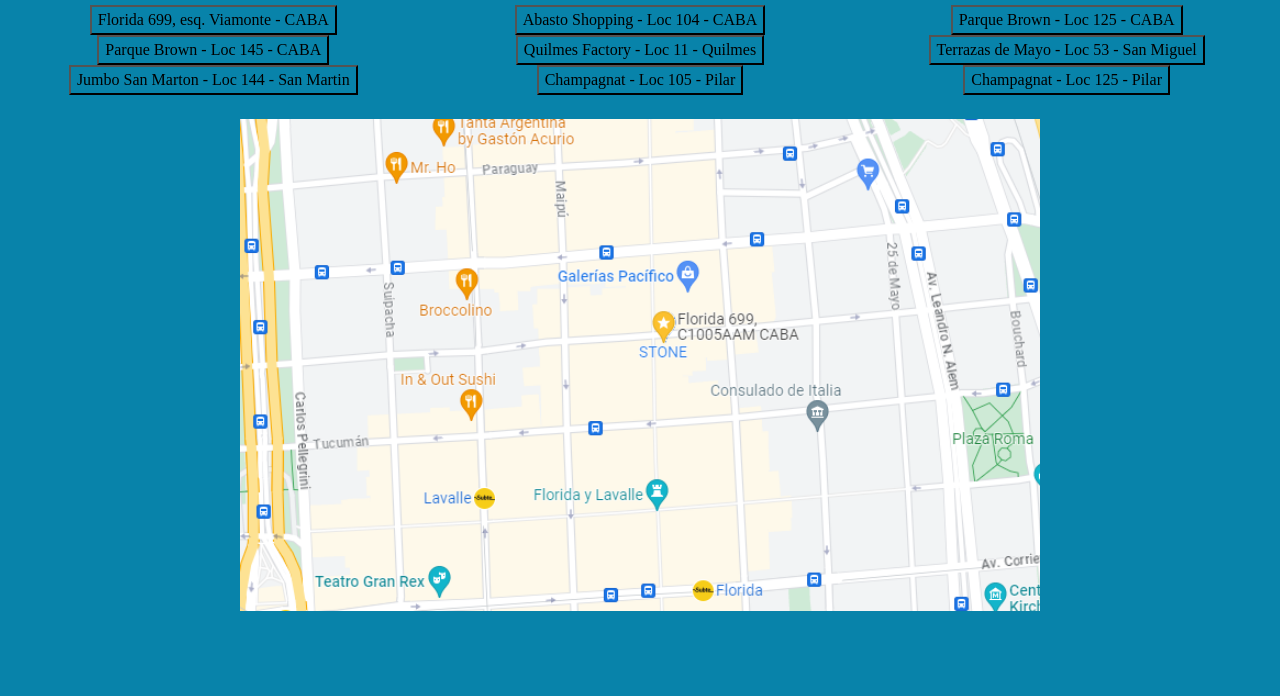
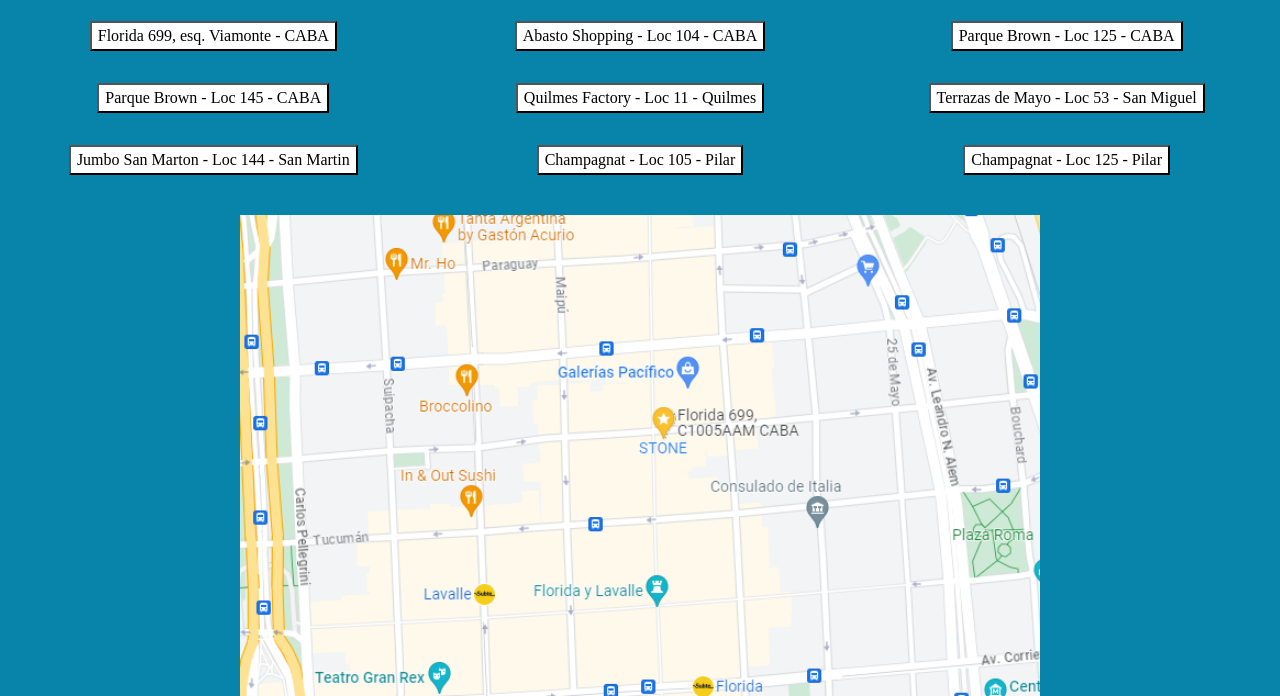
Before and after one commit to Sebastian-Trasmonte/Tercera-entrega-coder, a website: page pag/locales.html in a window 1280 px wide. Shown: the part 51-747 px from the top of the page. Drawn offline with nearby package versions, Linux system fonts and the light colour scheme; a web font is replaced by a local one.

Commit message:
linkeando de botones para locales

```diff
--- a/pag/locales.html
+++ b/pag/locales.html
@@ -10,6 +10,10 @@
         integrity="sha384-EVSTQN3/azprG1Anm3QDgpJLIm9Nao0Yz1ztcQTwFspd3yD65VohhpuuCOmLASjC" crossorigin="anonymous">
     <link rel="stylesheet" href="../css/style.css">
     <title>Locales</title>
+    <meta name="descripton="
+        content="Sitio oficial Stone Shoes, con informacion de la marca y datos de sus puntos de venta">
+    <meta name="keywords"
+        content="zapatillas, zapatos, locales, borcegos, botitas, botinetas, stone shoes, mayorista, atencion al publico">
 </head>
 
 <body>
@@ -29,16 +33,34 @@
     </nav>
     <section>
         <div class="locs">
-            <input class="inputform" type="button" value="Florida 699, esq. Viamonte - CABA">
-            <input class="inputform" type="button" value="Abasto Shopping - Loc 104 - CABA">
-            <input class="inputform" type="button" value="Parque Brown - Loc 125 - CABA">
-            <input class="inputform" type="button" value="Parque Brown - Loc 145 - CABA">
-            <input class="inputform" type="button" value="Quilmes Factory - Loc 11 - Quilmes">
-            <input class="inputform" type="button" value="Terrazas de Mayo - Loc 53 - San Miguel">
-            <input class="inputform" type="button" value="Jumbo San Marton - Loc 144 - San Martin">
-            <input class="inputform" type="button" value="Champagnat - Loc 105 - Pilar">
-            <input class="inputform" type="button" value="Champagnat - Loc 125 - Pilar">
-            </div>
+            <a
+                href="https://www.google.com/maps/place/Florida+699,+C1005AAM+CABA/@-34.5995359,-58.3782301,16.5z/data=!4m6!3m5!1s0x95bccacb9ab8721d:0xd845d057979292e6!8m2!3d-34.599934!4d-58.375169!16s%2Fg%2F11c2cq9x7_?entry=ttu"><input
+                    class="inputform" type="button" value="Florida 699, esq. Viamonte - CABA"></a>
+            <a
+                href="https://www.google.com/maps/place/Abasto+Shopping/@-34.6051746,-58.4134114,16z/data=!4m6!3m5!1s0x95bcca8c854bd13f:0xfc0cf5c054da4aa1!8m2!3d-34.6038802!4d-58.4109897!16zL20vMGN0ZDV2?entry=ttu"><input
+                    class="inputform" type="button" value="Abasto Shopping - Loc 104 - CABA"></a>
+            <a
+                href="https://www.google.com/maps/place/Jumbo/@-34.6752079,-58.4614585,15.75z/data=!4m6!3m5!1s0x95bccbfdd7476cf7:0x157dfefe87fd71c2!8m2!3d-34.6746402!4d-58.4581758!16s%2Fg%2F1v7pznz0?entry=ttu"><input
+                    class="inputform" type="button" value="Parque Brown - Loc 125 - CABA"></a>
+            <a
+                href="https://www.google.com/maps/place/Jumbo/@-34.6752079,-58.4614585,15.75z/data=!4m6!3m5!1s0x95bccbfdd7476cf7:0x157dfefe87fd71c2!8m2!3d-34.6746402!4d-58.4581758!16s%2Fg%2F1v7pznz0?entry=ttu"><input
+                    class="inputform" type="button" value="Parque Brown - Loc 145 - CABA"></a>
+            <a
+                href="https://www.google.com/maps/place/Jumbo/@-34.7593355,-58.2810092,15.5z/data=!4m6!3m5!1s0x95a32fa59fd85a5b:0x43f15424dc6ecd44!8m2!3d-34.7583251!4d-58.2745516!16s%2Fg%2F11r8dhl69?entry=ttu"><input
+                    class="inputform" type="button" value="Quilmes Factory - Loc 11 - Quilmes"></a>
+            <a
+                href="https://www.google.com/maps/place/Terrazas+de+Mayo+Shopping/@-34.5322069,-58.7070155,15.25z/data=!4m6!3m5!1s0x95bcbc6ade54428f:0x8c9d6e479f248d05!8m2!3d-34.530499!4d-58.702976!16s%2Fg%2F11c2kfx9bl?entry=ttu"><input
+                    class="inputform" type="button" value="Terrazas de Mayo - Loc 53 - San Miguel"></a>
+            <a
+                href="https://www.google.com/maps/place/Jumbo+San+Mart%C3%ADn/@-34.5651442,-58.5642959,15z/data=!4m6!3m5!1s0x95bcb9e22eacd55d:0x73a67aaf0b7ad97b!8m2!3d-34.5626157!4d-58.5569381!16s%2Fg%2F1tj22r0z?entry=ttu"><input
+                    class="inputform" type="button" value="Jumbo San Marton - Loc 144 - San Martin"></a>
+            <a
+                href="https://www.google.com/maps/place/Carrefour+Market/@-34.450027,-58.9187086,15.25z/data=!4m6!3m5!1s0x95bcb7d860f40c11:0xe313d0ba0b5e2c33!8m2!3d-34.449454!4d-58.9155669!16s%2Fg%2F1pzsbfyp3?entry=ttu"><input
+                    class="inputform" type="button" value="Champagnat - Loc 105 - Pilar"></a>
+            <a
+                href="https://www.google.com/maps/place/Carrefour+Market/@-34.450027,-58.9187086,15.25z/data=!4m6!3m5!1s0x95bcb7d860f40c11:0xe313d0ba0b5e2c33!8m2!3d-34.449454!4d-58.9155669!16s%2Fg%2F1pzsbfyp3?entry=ttu"><input
+                    class="inputform" type="button" value="Champagnat - Loc 125 - Pilar"></a>
+        </div>
     </section>
     <div class="mapa">
         <img class="mapaImg" src="../img/MAPA FLORIDA.PNG"></IMG>
@@ -47,15 +69,16 @@
 <footer>
     <div class="container text-center">
         <div class="row row-cols-2">
-            <a class="col" href="../index.html">Inicio</a>
-            <a class="col">Whatsapp</a>
-            <a class="col" href="../pag/nosotros.html">Nosotros</a>
-            <a class="col">Facebook</a>
-            <a class="col" href="../pag/locales.html">Locales</a>
-            <a class="col">Instagram</a>
-            <a class="col" href="../pag/catalogos.html">Catalogo</a>
+            <a class="col" href="#">Inicio</a>
+            <a class="col"
+                href="https://api.whatsapp.com/send/?phone=5491152458565&text&type=phone_number&app_absent=0">Whatsapp</a>
+            <a class="col" href="./pag/nosotros.html">Nosotros</a>
+            <a class="col" href="https://www.facebook.com/stoneshoes">Facebook</a>
+            <a class="col" href="./pag/locales.html">Locales</a>
+            <a class="col" href="https://www.instagram.com/stone.shoes/">Instagram</a>
+            <a class="col" href="./pag/catalogos.html">Catalogo</a>
             <a class="col">Twitter</a>
-            <a class="col" href="../pag/contacto.html">Contacto</a>
+            <a class="col" href="./pag/contacto.html">Contacto</a>
             <a class="col" href="https://www.youtube.com/@stoneshoes1326">Youtube</a>
         </div>
     </div>
--- a/scss/_mediaquerys.scss
+++ b/scss/_mediaquerys.scss
@@ -4,6 +4,10 @@
         grid-template-columns: 1fr 1fr 1fr;
         grid-template-rows: 1fr 1fr 1fr;
         justify-items: center;
+    }
+    .inputform{
+        margin: 1rem;
+        background-color: white;
     }
 
     .video {
```
Also changed, not shown: index.html (+2 -1 lines), pag/catalogos.html (+11 -8 lines), pag/contacto.html (+13 -8 lines), pag/log-registro.html (+13 -8 lines), pag/nosotros.html (+13 -8 lines), css/style.css, 1 other file.
